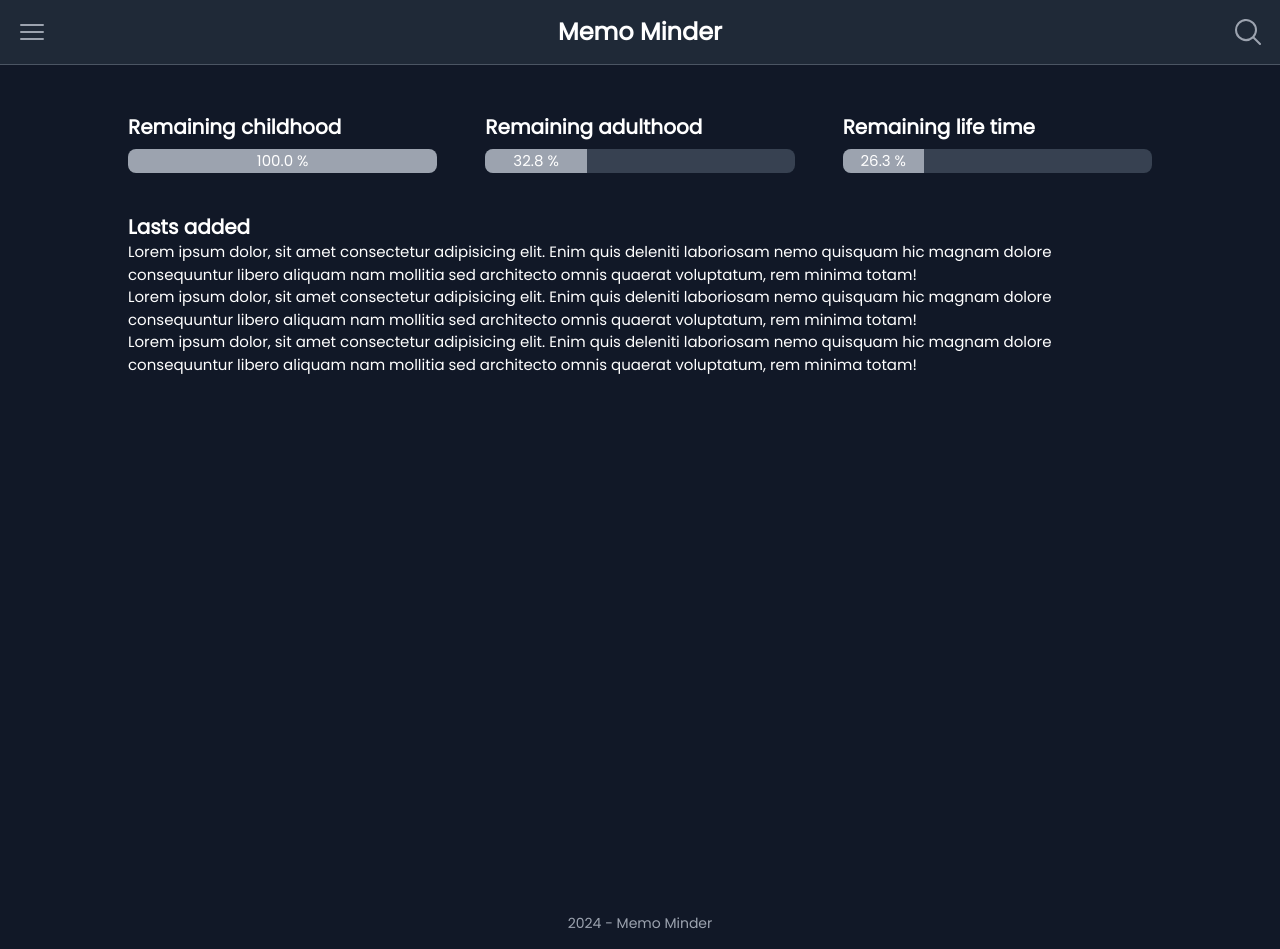
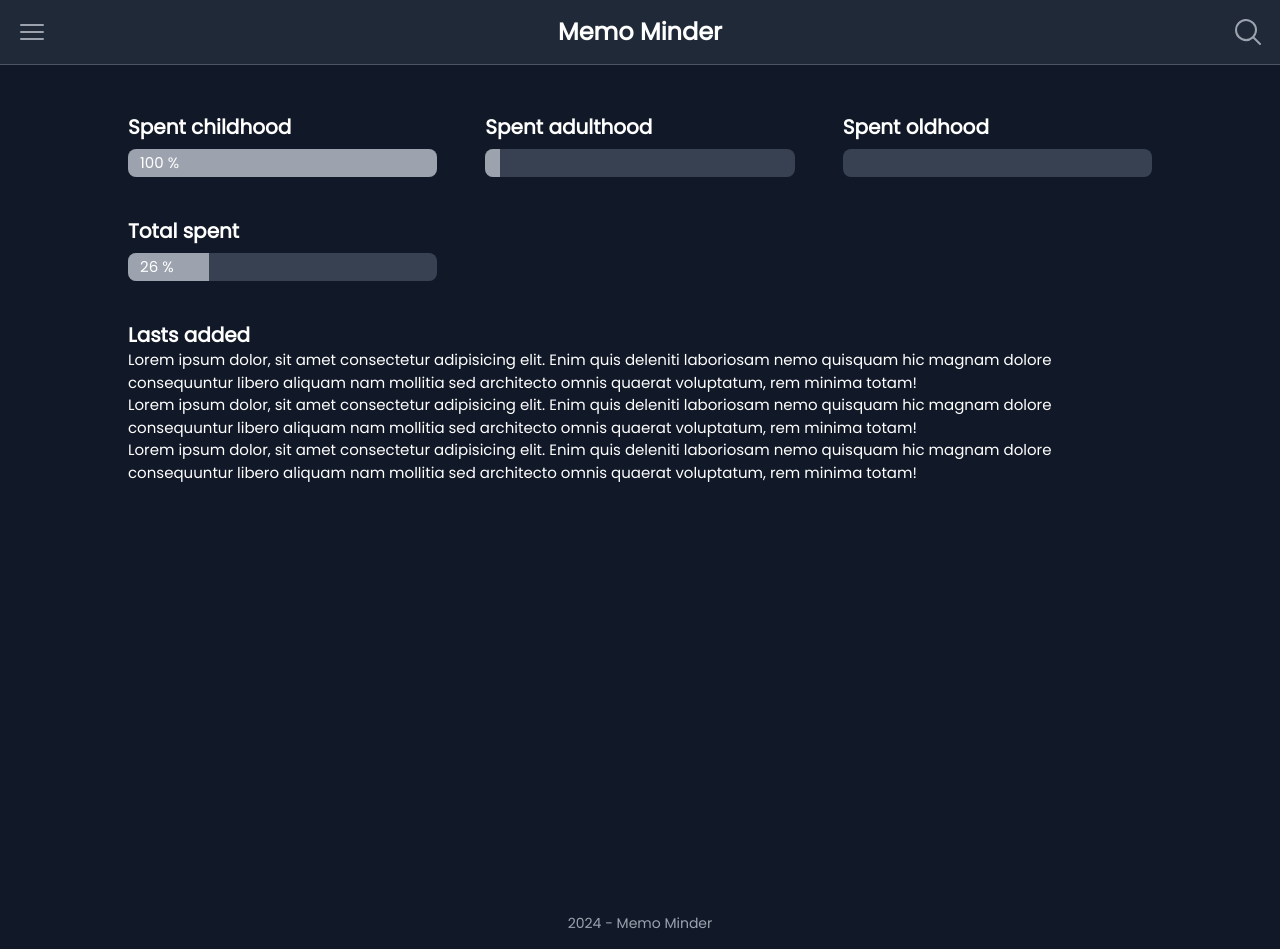
Before and after one commit to LalbaAnthony/memo-minder, a Vue app in the folder front/: page / in a window 1280 px wide. Built offline with nearby package versions, Linux system fonts and the light colour scheme; what vue3-apexcharts would draw is missing.

Commit message:
Currently doing sort filter, pushing just in case lmao

```diff
--- a/front/src/assets/main.css
+++ b/front/src/assets/main.css
@@ -66,6 +66,15 @@ a {
   text-decoration: none;
 }
 
+input:focus,
+textarea:focus {
+    outline: var(--light) auto 1px;
+}
+
+textarea {
+    resize: none;
+}
+
 /* Code for Firefox */
 ::-moz-selection {
   color: var(--light);
--- /dev/null
+++ b/front/src/components/DropdownComponent.vue
@@ -0,0 +1,54 @@
+<template>
+  <Menu as="div" class="relative inline-block text-left">
+    <div>
+      <MenuButton
+        class="inline-flex w-full justify-center rounded-md px-4 py-2 text-sm font-medium text-light hover:bg-dark-gray"
+        @click.stop="showDropdown = !showDropdown">
+        {{ props.title }}
+        <ChevronDownIcon
+          :class="['ml-2 h-5 w-5 text-light transform transition-transform', showDropdown ? 'rotate-180' : '']"
+          aria-hidden="true" />
+      </MenuButton>
+    </div>
+    <TransitionRoot :show="showDropdown">
+      <!-- Hide at click outside -->
+      <TransitionChild v-click-outside="() => showDropdown = false" as="div"
+        enter="transition ease-out duration-100 transform" enter-from="opacity-0 scale-95"
+        enter-to="opacity-100 scale-100" leave="transition ease-in duration-75 transform"
+        leave-from="opacity-100 scale-100" leave-to="opacity-0 scale-95"
+        class="origin-top-right absolute right-0 mt-2 w-56 rounded-lg bg-gray p-4 z-20">
+        <slot></slot>
+      </TransitionChild>
+    </TransitionRoot>
+  </Menu>
+</template>
+
+<script setup>
+import { ref } from 'vue'
+import { Menu, TransitionRoot, TransitionChild } from '@headlessui/vue'
+import { ChevronDownIcon } from '@heroicons/vue/24/solid'
+
+const props = defineProps({
+  title: {
+    type: String,
+    required: true,
+  },
+})
+
+const showDropdown = ref(false)
+
+// Directive click outside
+const vClickOutside = {
+  beforeMount(el, binding) {
+    el.clickOutsideEvent = function (event) {
+      if (!(el == event.target || el.contains(event.target))) {
+        binding.value()
+      }
+    }
+    document.body.addEventListener('click', el.clickOutsideEvent)
+  },
+  unmounted(el) {
+    document.body.removeEventListener('click', el.clickOutsideEvent)
+  }
+}
+</script>
--- a/front/src/components/GridComponent.vue
+++ b/front/src/components/GridComponent.vue
@@ -4,11 +4,11 @@
       <slot name="item" :item="item"></slot>
     </div>
   </div>
-  <NoItemComponent v-else />
+  <NoItem v-else />
 </template>
 
 <script setup>
-import NoItemComponent from '@/components/NoItemComponent.vue'
+import NoItem from '@/components/NoItemComponent.vue'
 
 const props = defineProps({
   items: {
--- a/front/src/components/HeaderComponent.vue
+++ b/front/src/components/HeaderComponent.vue
@@ -3,9 +3,11 @@
 
     <header class="flex justify-between items-center bg-light-dark border-b border-gray p-4 gap-3">
       <Bars3Icon class="size-8 text-light-gray" @click.stop="showSidebar = !showSidebar" />
-      <h1 class="text-2xl font-bold text-light">
-        {{ SITE_NAME }}
-      </h1>
+      <router-link to="/">
+        <h1 class="text-2xl font-bold text-light">
+          {{ SITE_NAME }}
+        </h1>
+      </router-link>
       <MagnifyingGlassIcon class="size-8 text-light-gray cursor-pointer" @click.stop="focusSearchBar" />
     </header>
 
@@ -86,13 +88,22 @@ function focusSearchBar() {
   setTimeout(() => {
     const input = document.querySelector('input')
     input.focus()
-  }, 200)
+  }, 200) // wait for sidebar to be visible
 }
 
 function triggerSearch() {
   console.log('Search triggered: ', search.value)
   search.value = ''
 }
+
+// Add shortcuts
+window.addEventListener('keydown', (e) => {
+  // ctrl + F short to focus search
+  if (e.ctrlKey && e.key === 'f') {
+    e.preventDefault()
+    focusSearchBar()
+  }
+})
 
 // Directive click outside
 const vClickOutside = {
--- a/front/src/components/ProgressBarComponent.vue
+++ b/front/src/components/ProgressBarComponent.vue
@@ -1,8 +1,9 @@
 <template>
-  <div class="overflow-hidden h-6 my-2 flex rounded-lg bg-dark-gray">
-    <div :style="{ width: props.value + '%' }"
-      class="flex flex-col text-center text-white justify-center bg-light-gray">
-      {{ roundNb(props.value, 1) }} %</div>
+  <div class="overflow-hidden h-7 my-2 flex rounded-lg bg-dark-gray">
+    <div :style="`width: ${props.value}%`"
+      :class="['flex flex-col text-left text-white justify-center pl-3', props.value > 0 ? 'bg-light-gray' : '']">
+      <div v-if="props.value > 15"> {{ roundNb(props.value, 0) }} %</div>
+    </div>
   </div>
 </template>
 
--- /dev/null
+++ b/front/src/components/SortFilterComponent.vue
@@ -0,0 +1,81 @@
+<template>
+  <div class="flex justify-between items-center m-2 mb-6">
+    <!-- Filter -->
+    <div>FILTER MENU HERE</div>
+    <!-- Sort -->
+    <Menu as="div" class="relative inline-block text-left">
+      <div>
+        <MenuButton
+          class="inline-flex w-full justify-center rounded-md px-4 py-2 text-sm font-medium text-light hover:bg-dark-gray"
+          @click.stop="showSort = !showSort">
+          Options
+          <ChevronDownIcon :class="['ml-2 h-5 w-5 text-light transform transition-transform', showSort ? 'rotate-180' : '']" aria-hidden="true" />
+        </MenuButton>
+      </div>
+      <TransitionRoot :show="showSort">
+        <!-- Hide at click outside -->
+        <TransitionChild v-click-outside="() => showSort = false" as="div"
+          enter="transition ease-out duration-100 transform" enter-from="opacity-0 scale-95"
+          enter-to="opacity-100 scale-100" leave="transition ease-in duration-75 transform"
+          leave-from="opacity-100 scale-100" leave-to="opacity-0 scale-95"
+          class="origin-top-right absolute right-0 mt-2 w-56 rounded-lg bg-gray p-4 z-20">
+          SORT<br>
+          SORT<br>
+          SORT<br>
+          SORT<br>
+        </TransitionChild>
+      </TransitionRoot>
+    </Menu>
+  </div>
+</template>
+
+<script setup>
+import { ref } from 'vue'
+import { Menu, TransitionRoot, TransitionChild } from '@headlessui/vue'
+import { ChevronDownIcon } from '@heroicons/vue/24/solid'
+import { useRoute, useRouter } from 'vue-router'
+
+const route = useRoute()
+const router = useRouter()
+
+const showFilter = ref(false)
+const showSort = ref(false)
+
+function resetFilter() {
+  const query = { ...route.query }
+  delete query.categories
+  delete query.materials
+  router.push({ path: route.path, query })
+}
+
+function resetSort() {
+  const query = { ...route.query }
+  delete query.sort
+  router.push({ path: route.path, query })
+}
+
+function toggleSort(value) {
+  const query = { ...route.query }
+  if (value === 'default') {
+    delete query.sort
+  } else {
+    query.sort = value
+  }
+  router.push({ path: route.path, query })
+}
+
+// Directive click outside
+const vClickOutside = {
+  beforeMount(el, binding) {
+    el.clickOutsideEvent = function (event) {
+      if (!(el == event.target || el.contains(event.target))) {
+        binding.value()
+      }
+    }
+    document.body.addEventListener('click', el.clickOutsideEvent)
+  },
+  unmounted(el) {
+    document.body.removeEventListener('click', el.clickOutsideEvent)
+  }
+}
+</script>
--- a/front/src/helpers/helpers.js
+++ b/front/src/helpers/helpers.js
@@ -9,6 +9,17 @@ export function isMobile() {
 export function threeDotString(str, maxLen = 100) {
     if (str.length <= maxLen) return str;
     return str.slice(0, maxLen).trim() + " ...";
+}
+
+export function ageFromDate(birthDate) {
+    const today = new Date();
+    const birth = new Date(birthDate);
+    let age = today.getFullYear() - birth.getFullYear();
+    const m = today.getMonth() - birth.getMonth();
+    if (m < 0 || (m === 0 && today.getDate() < birth.getDate())) {
+        age--;
+    }
+    return age;
 }
 
 export async function imageExists(url) {
--- a/front/src/pages/HomePage.vue
+++ b/front/src/pages/HomePage.vue
@@ -2,16 +2,20 @@
   <div>
     <div class="progress-bars-grid">
       <section>
-        <h2 class="text-xl font-bold">Remaining childhood</h2>
-        <ProgressBarComponent :value="((21 / 18) * 100) > 100 ? 100 : ((21 / 18) * 100)" />
+        <h2 class="text-xl font-bold">Spent childhood</h2>
+        <ProgressBar :value="childhoodPercentage" />
       </section>
       <section>
-        <h2 class="text-xl font-bold">Remaining adulthood</h2>
-        <ProgressBarComponent :value="((21 / 64) * 100) > 100 ? 100 : ((21 / 64) * 100)" />
+        <h2 class="text-xl font-bold">Spent adulthood</h2>
+        <ProgressBar :value="adulthoodPercentage" />
       </section>
       <section>
-        <h2 class="text-xl font-bold">Remaining life time</h2>
-        <ProgressBarComponent :value="((21 / 80) * 100) > 100 ? 100 : ((21 / 80) * 100)" />
+        <h2 class="text-xl font-bold">Spent oldhood</h2>
+        <ProgressBar :value="oldhoodPercentage" />
+      </section>
+      <section>
+        <h2 class="text-xl font-bold">Total spent</h2>
+        <ProgressBar :value="lifeTimePercentage" />
       </section>
     </div>
     <section>
@@ -26,15 +30,55 @@
         magnam dolore consequuntur libero aliquam nam mollitia sed architecto omnis quaerat voluptatum, rem minima
         totam!</p>
     </section>
-    <!-- <apexChart width="400" height="350" type="candlestick" :options="chartOptions" :series="series">
-    </apexChart> -->
+    <section>
+      <!-- <apexChart width="400" height="350" type="candlestick" :options="chartOptions" :series="series">
+        </apexChart> -->
+    </section>
   </div>
 </template>
 
+<script setup>
+import { ref, computed } from "vue";
+import ProgressBar from '@/components/ProgressBarComponent.vue'
+import { ageFromDate } from "@/helpers/helpers.js";
 
-<script setup>
-import ProgressBarComponent from '@/components/ProgressBarComponent.vue'
-// import { ref } from "vue";
+const birthDate = ref("2003-03-19");
+
+const childhoodPercentage = computed(() => {
+  const yearStart = 0;
+  const yearEnd = 18;
+  const percent = ((ageFromDate(birthDate.value) - yearStart) / yearEnd) * 100;
+  if (percent < 0) return 0;
+  if (percent > 100) return 100;
+  return percent;
+});
+
+const adulthoodPercentage = computed(() => {
+  const yearStart = 18;
+  const yearEnd = 64;
+  const percent = ((ageFromDate(birthDate.value) - yearStart) / yearEnd) * 100;
+  if (percent < 0) return 0;
+  if (percent > 100) return 100;
+  return percent;
+});
+
+const oldhoodPercentage = computed(() => {
+  const yearStart = 64;
+  const yearEnd = 80;
+  const percent = ((ageFromDate(birthDate.value) - yearStart) / yearEnd) * 100;
+  if (percent < 0) return 0;
+  if (percent > 100) return 100;
+  return percent;
+});
+
+const lifeTimePercentage = computed(() => {
+  const yearStart = 0;
+  const yearEnd = 80;
+  const percent = ((ageFromDate(birthDate.value) - yearStart) / yearEnd) * 100;
+  if (percent < 0) return 0;
+  if (percent > 100) return 100;
+  return percent;
+});
 
 // const chartOptions = ref({
 //   chart: {
@@ -154,7 +198,6 @@ import ProgressBarComponent from '@/components/ProgressBarComponent.vue'
 </script>
 
 <style scoped>
-/* Between 1 and 3 items per rows + last item take the remaining space */
 .progress-bars-grid {
   display: grid;
   grid-template-columns: repeat(auto-fill, minmax(300px, 1fr));
--- a/front/src/pages/music/MusicsPage.vue
+++ b/front/src/pages/music/MusicsPage.vue
@@ -1,18 +1,20 @@
 <template>
   <div>
-    <LoaderComponent v-if="musicStore.musics.loading" />
-    <GridComponent v-else :items="musicStore.musics.data">
+    <SortFilter />
+    <Loader v-if="musicStore.musics.loading" />
+    <Grid v-else :items="musicStore.musics.data">
       <template #item="{ item }">
         <Music :music="item" />
       </template>
-    </GridComponent>
+    </Grid>
   </div>
 </template>
 
 <script setup>
-import GridComponent from '@/components/GridComponent.vue'
+import SortFilter from '@/components/SortFilterComponent.vue'
+import Grid from '@/components/GridComponent.vue'
 import Music from '@/components/music/MusicItem.vue'
-import LoaderComponent from '@/components/LoaderComponent.vue'
+import Loader from '@/components/LoaderComponent.vue'
 import { useRoute } from 'vue-router'
 import { useMusicStore } from '@/stores/music'
 import { watch } from 'vue'
```
Also changed, not shown: front/src/components/music/MusicItem.vue (+14 -12 lines), front/src/stores/music.js (+12 -18 lines).
